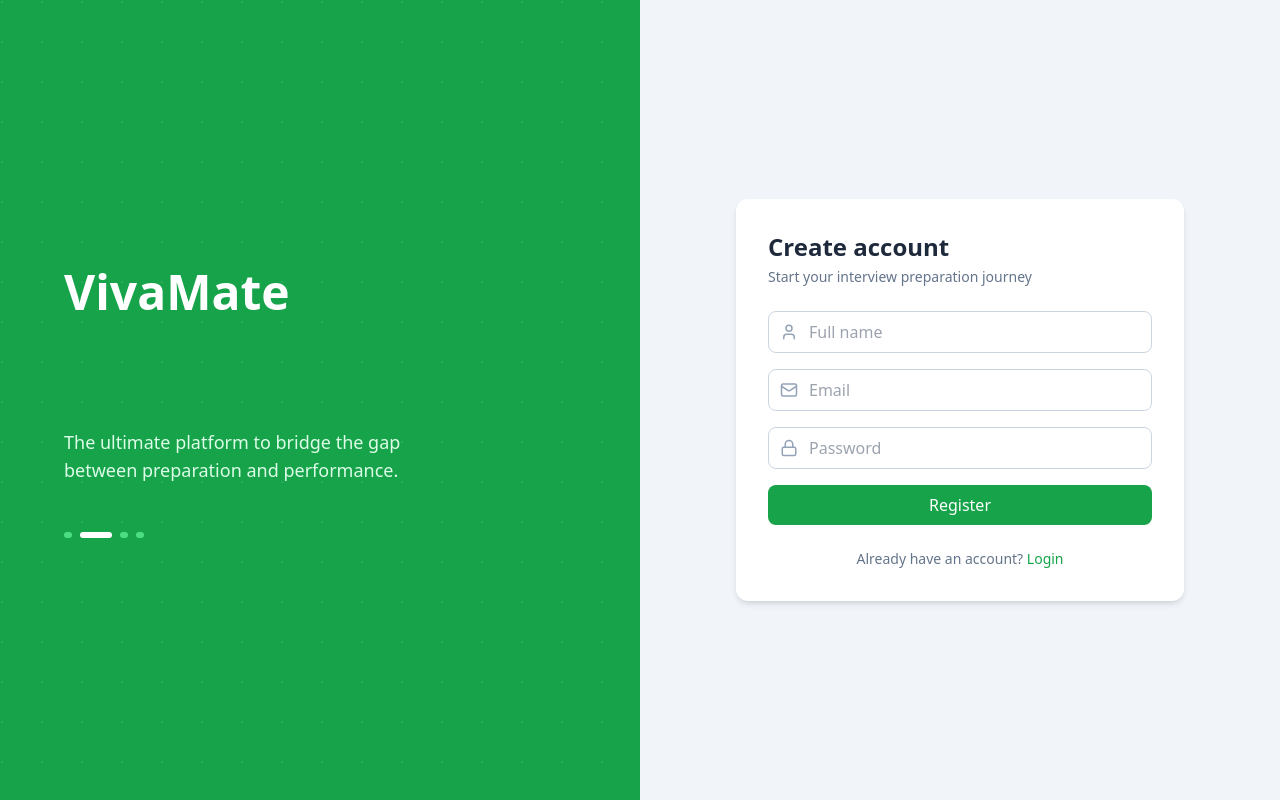
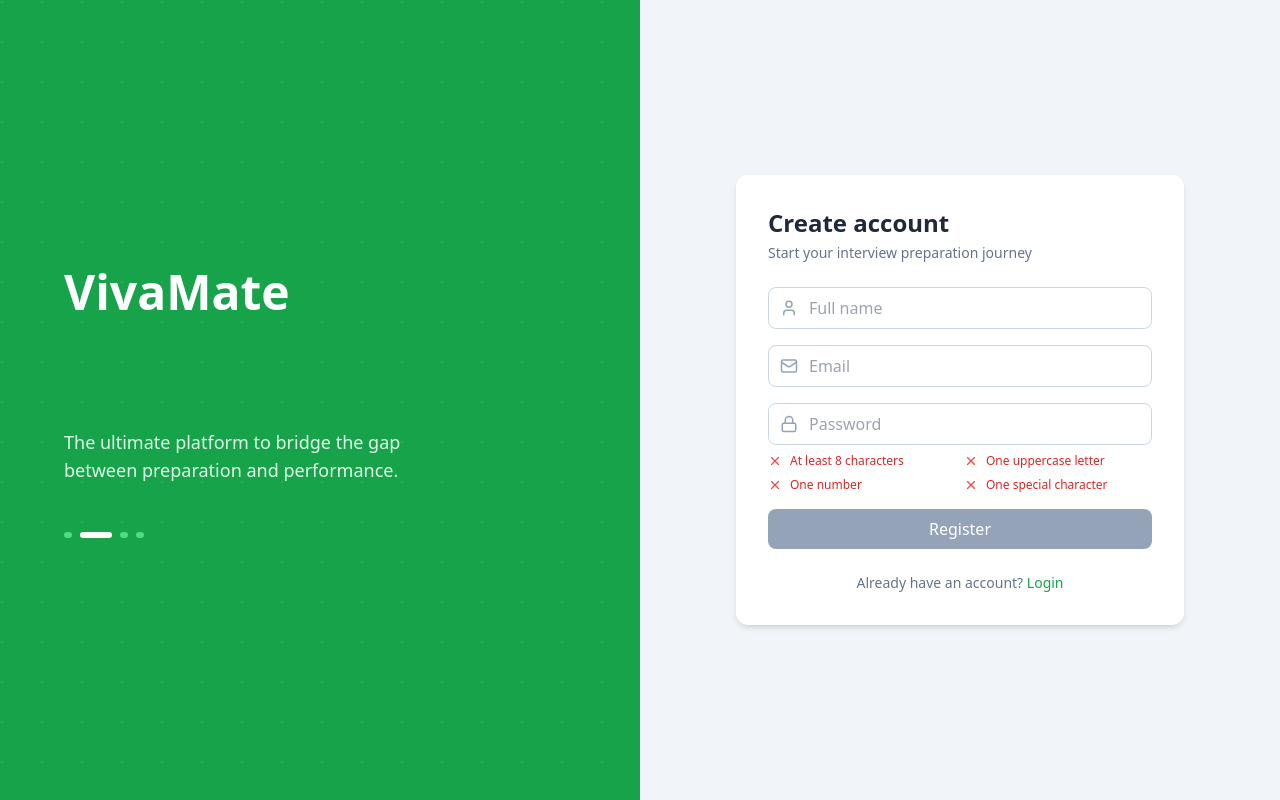
Before and after one commit to chahel1817/VivaMate, a React (Vite) app in the folder InterviewIQ/client/: page /register in a window 1280 px wide. Shown: the top 800 px of the page. Built offline with nearby package versions, Linux system fonts and the light colour scheme.

Commit message:
Login Updated

```diff
--- a/InterviewIQ/client/src/pages/Login.jsx
+++ b/InterviewIQ/client/src/pages/Login.jsx
@@ -1,20 +1,31 @@
-import { Link, useNavigate } from "react-router-dom";
-import { Mail, Lock } from "lucide-react";
-import { useState } from "react";
+import { Link, useNavigate, useLocation } from "react-router-dom";
+import { Mail, Lock, CheckCircle } from "lucide-react";
+import { useState, useEffect } from "react";
 import { useAuth } from "../context/authContext";
 import AuthBranding from "../components/AuthBranding";
 
 export default function Login() {
   const navigate = useNavigate();
+  const location = useLocation();
   const { login } = useAuth();
 
   const [email, setEmail] = useState("");
   const [password, setPassword] = useState("");
   const [error, setError] = useState("");
+  const [successMsg, setSuccessMsg] = useState("");
+
+  useEffect(() => {
+    if (location.state?.message) {
+      setSuccessMsg(location.state.message);
+      // Clear the state to avoid showing the message on refresh
+      window.history.replaceState({}, document.title);
+    }
+  }, [location]);
 
   const handleLogin = async () => {
     try {
       setError("");
+      setSuccessMsg("");
       await login(email, password);
       navigate("/dashboard");
     } catch (err) {
@@ -36,10 +47,18 @@ export default function Login() {
             Continue your interview preparation
           </p>
 
+          {successMsg && (
+            <div className="mt-4 p-3 bg-green-50 border border-green-200 rounded-lg flex items-center space-x-2 text-green-700 text-sm">
+              <CheckCircle size={18} />
+              <span>{successMsg}</span>
+            </div>
+          )}
+
           <form
             onSubmit={(e) => { e.preventDefault(); handleLogin(); }}
             className="mt-6 space-y-4"
           >
+
 
             {/* Email */}
             <div>
--- a/InterviewIQ/client/src/pages/Register.jsx
+++ b/InterviewIQ/client/src/pages/Register.jsx
@@ -1,6 +1,6 @@
 import { Link, useNavigate } from "react-router-dom";
-import { Mail, Lock, User } from "lucide-react";
-import { useState } from "react";
+import { Mail, Lock, User, Check, X } from "lucide-react";
+import { useState, useMemo } from "react";
 import AuthBranding from "../components/AuthBranding";
 
 export default function Register() {
@@ -12,12 +12,32 @@ export default function Register() {
     password: "",
   });
 
+  const [error, setError] = useState("");
+
+  const passwordRequirements = useMemo(() => {
+    const { password } = formData;
+    return [
+      { id: "length", label: "At least 8 characters", met: password.length >= 8 },
+      { id: "uppercase", label: "One uppercase letter", met: /[A-Z]/.test(password) },
+      { id: "number", label: "One number", met: /[0-9]/.test(password) },
+      { id: "special", label: "One special character", met: /[^A-Za-z0-9]/.test(password) },
+    ];
+  }, [formData.password]);
+
+  const isPasswordValid = passwordRequirements.every((req) => req.met);
+
   const handleChange = (e) => {
     setFormData({ ...formData, [e.target.name]: e.target.value });
   };
 
   const handleRegister = async () => {
+    if (!isPasswordValid) {
+      setError("Please meet all password requirements");
+      return;
+    }
+
     try {
+      setError("");
       const res = await fetch("http://localhost:5000/api/auth/register", {
         method: "POST",
         headers: { "Content-Type": "application/json" },
@@ -27,15 +47,15 @@ export default function Register() {
       const data = await res.json();
 
       if (!res.ok) {
-        alert(data.message);
+        setError(data.message || "Registration failed");
         return;
       }
 
-      alert("Registration successful");
-      navigate("/");
+      // Redirect to login with success state instead of alert
+      navigate("/", { state: { message: "You're registered, login to access." } });
     } catch (err) {
       console.error(err);
-      alert("Registration failed");
+      setError("Registration failed. Please try again later.");
     }
   };
 
@@ -88,6 +108,7 @@ export default function Register() {
             </div>
 
             {/* Password */}
+            <div className="space-y-2">
               <div className="relative">
                 <Lock size={18} className="absolute left-3 top-1/2 -translate-y-1/2 text-slate-400" />
                 <input
@@ -101,9 +122,30 @@ export default function Register() {
                 />
               </div>
 
+              {/* Password Requirements UI */}
+              <div className="grid grid-cols-2 gap-2 mt-2">
+                {passwordRequirements.map((req) => (
+                  <div key={req.id} className="flex items-center space-x-2 text-xs">
+                    {req.met ? (
+                      <Check size={14} className="text-green-500" />
+                    ) : (
+                      <X size={14} className="text-red-500" />
+                    )}
+                    <span className={req.met ? "text-green-600" : "text-red-600"}>
+                      {req.label}
+                    </span>
+                  </div>
+                ))}
+              </div>
+            </div>
+
+            {error && <p className="text-red-500 text-sm">{error}</p>}
+
             <button
               type="submit"
-              className="w-full bg-green-600 text-white py-2 rounded-lg hover:bg-green-700 transition"
+              className={`w-full py-2 rounded-lg transition text-white ${isPasswordValid ? "bg-green-600 hover:bg-green-700" : "bg-slate-400 cursor-not-allowed"
+                }`}
+              disabled={!isPasswordValid}
             >
               Register
             </button>
```
Lines whose indentation alone changed are shown as unchanged.
